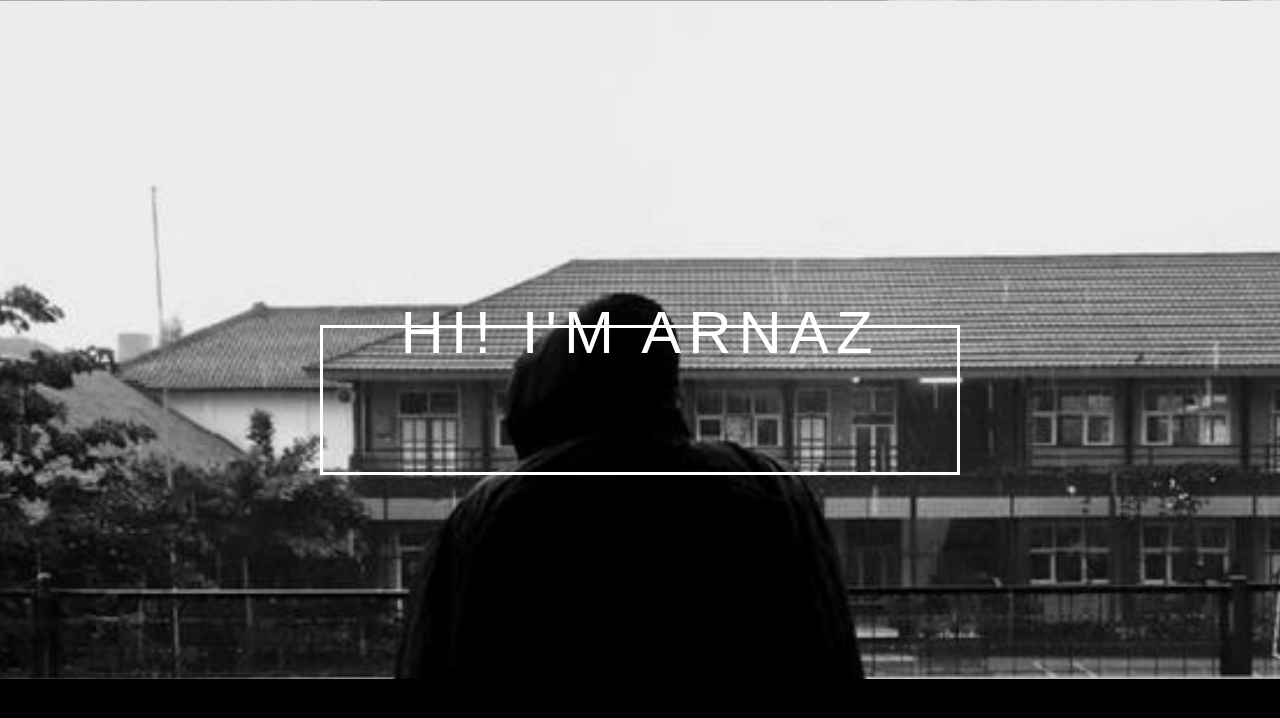
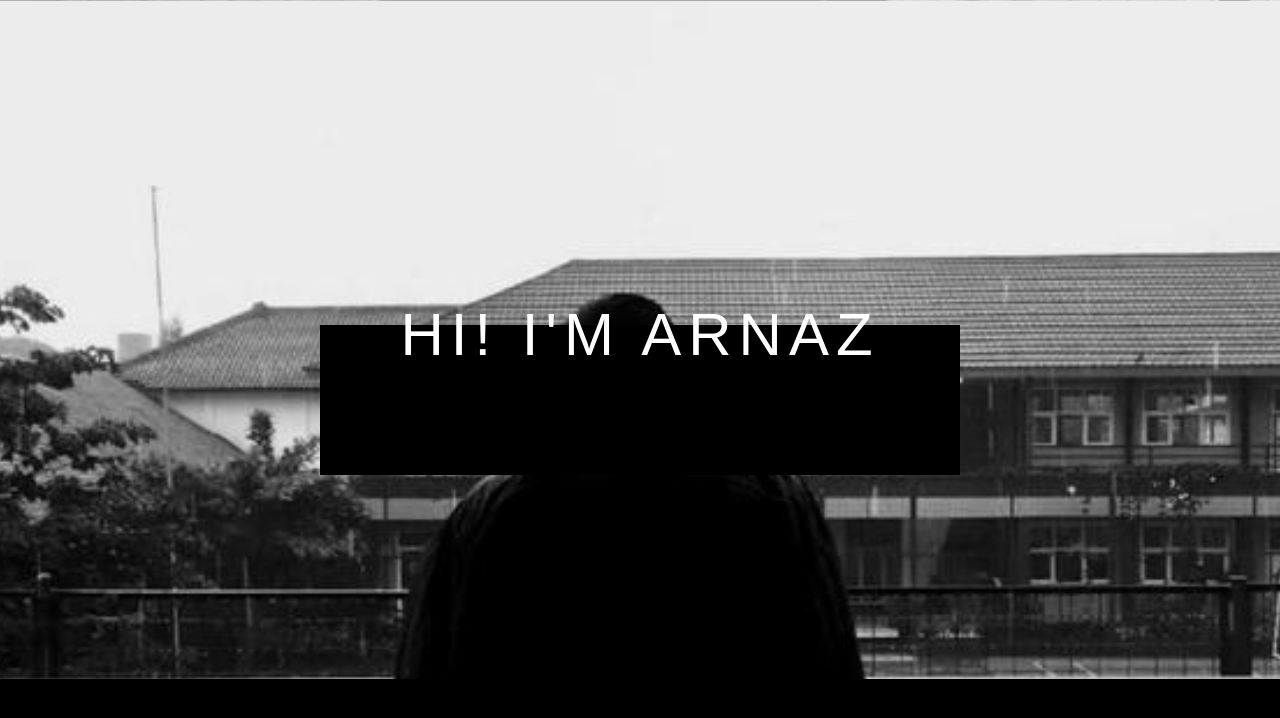
Before and after one commit to arnazmursidp/portofolio, a React (Create React App) app: page / in a window 1280 px wide. Shown: the top 718 px of the page. Built offline with nearby package versions, Linux system fonts and the light colour scheme.

Commit message:
add animation background and flex

```diff
--- a/media/css/App.css
+++ b/media/css/App.css
@@ -35,20 +35,46 @@
 	position: absolute;
   left: 0; right: 0; top: 0; bottom: 0;
   margin: auto;
-	height:150px;
+  height:150px;
 	border-bottom: 3px solid white;
 	border-top: 3px solid white;
 	animation:border2 1.5s;
 }
 
+.App-anim3{
+	width:640px;
+  overflow: auto;
+  max-height: 100%;
+  max-width: 100%;
+	position: absolute;
+  left: 0; right: 0; top: 0; bottom: 0;
+  margin: auto;
+  height:150px;
+  background: black;
+  animation:backgrounds 1.5s;
+}
+
 .App-h1{
-  margin-top: 280px;
-  text-align:center;
+  text-align: center;
 	font-size: 60px;
   animation:fade 3s, spacing 1.5s;
   letter-spacing: 7px;
+  z-index: 10;
   font-family: sans-serif;
 	-webkit-transform:fade, spacing;
+}
+
+.divh1{
+  height: 97%;
+  width: 100%;
+  display: flex;
+  align-items: center;
+  justify-content: center;
+}
+
+@keyframes backgrounds{
+  0% {transform: scale(0,1);}
+  40% {transform: scale(0,1);}
 }
 
 @keyframes fade{
@@ -62,7 +88,7 @@
 }
 
 @keyframes border2{
-	0% {transform: scale(0,1);}
+  0% {transform: scale(0,1);}
 }
 
 @keyframes border{
```
